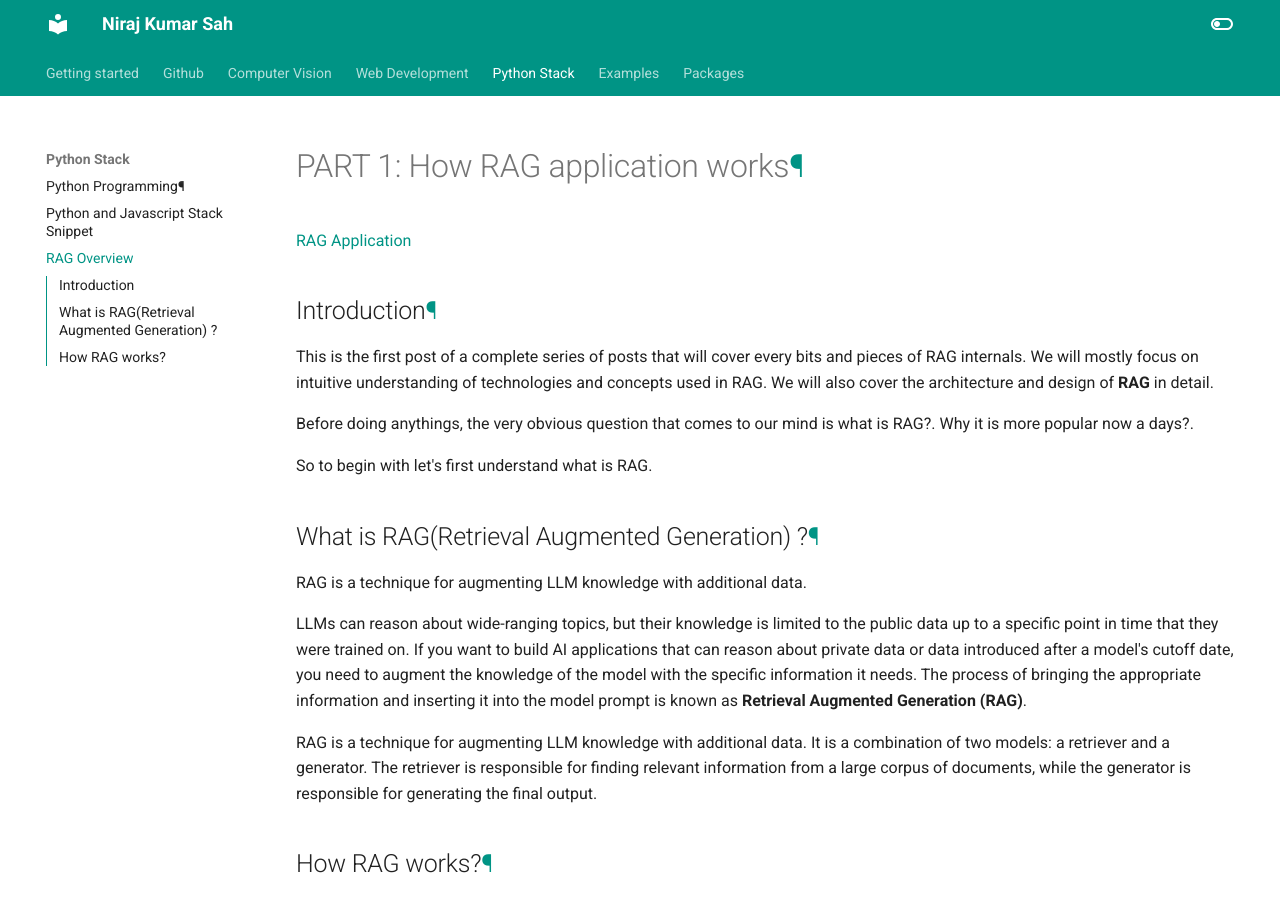
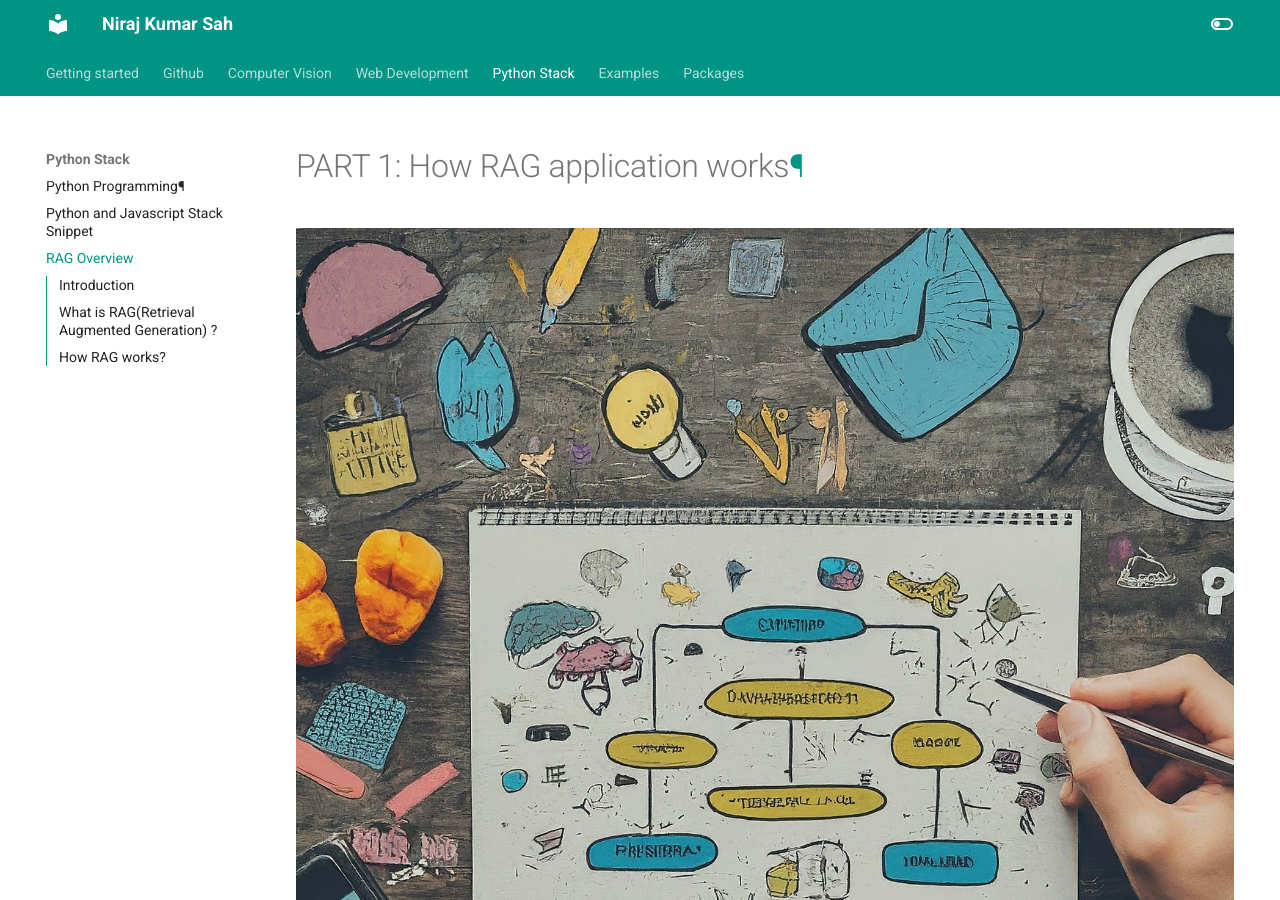
Before and after one commit to Nirajsah17/niraj, an MkDocs documentation site: the page built from docs/python_stack/RAG_part1.md, in a window 1280 px wide and 900 px high. Built offline with MkDocs 1.6.1 and Material for MkDocs 9.7.7, drawn with Linux system fonts in a browser that asks for light colours.

Commit message:
Add broken image url

```diff
--- a/docs/python_stack/RAG_part1.md
+++ b/docs/python_stack/RAG_part1.md
@@ -7,7 +7,7 @@ keywords: RAG, RAG stack, RAG components, RAG architecture
 
 # PART 1: How RAG application works
 
-[RAG Application](../images/rag_part1.jpeg)
+![RAG Application](../images/rag_part1.jpeg)
 
 ## Introduction
 
```
